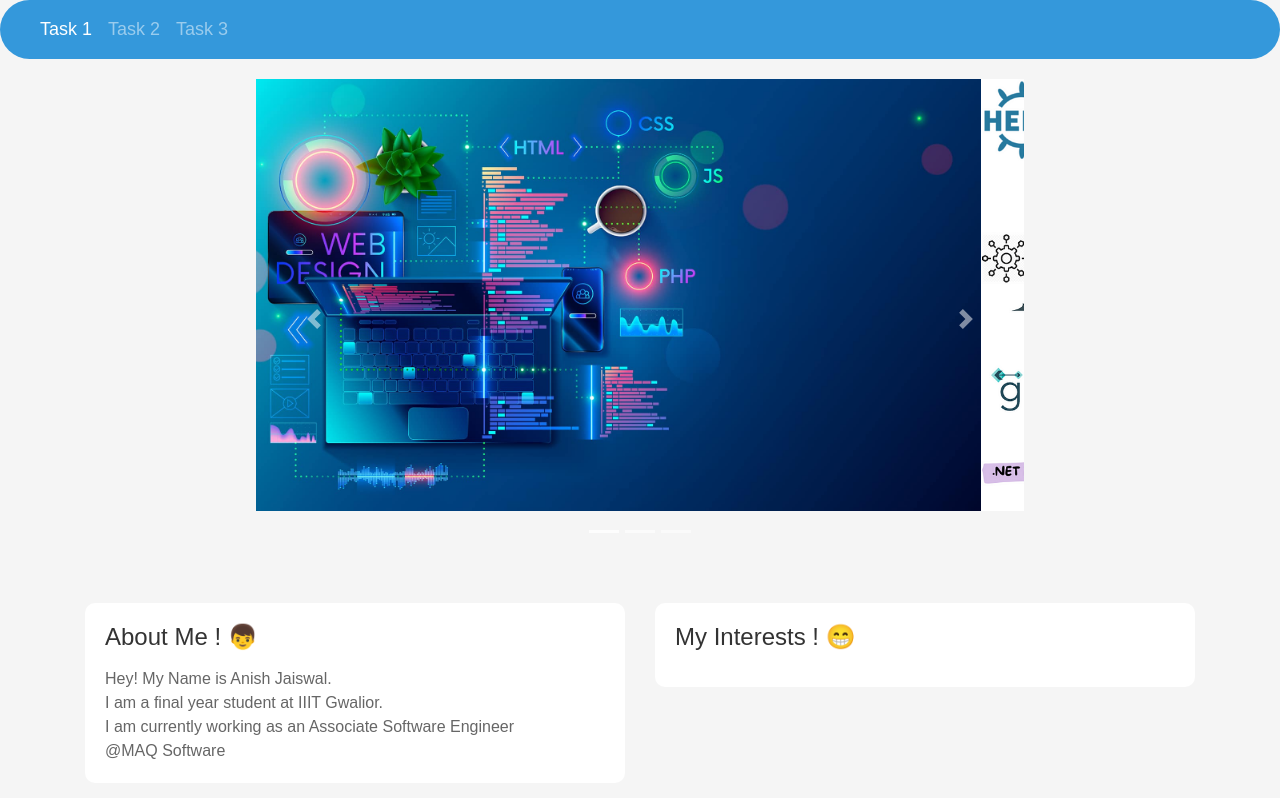
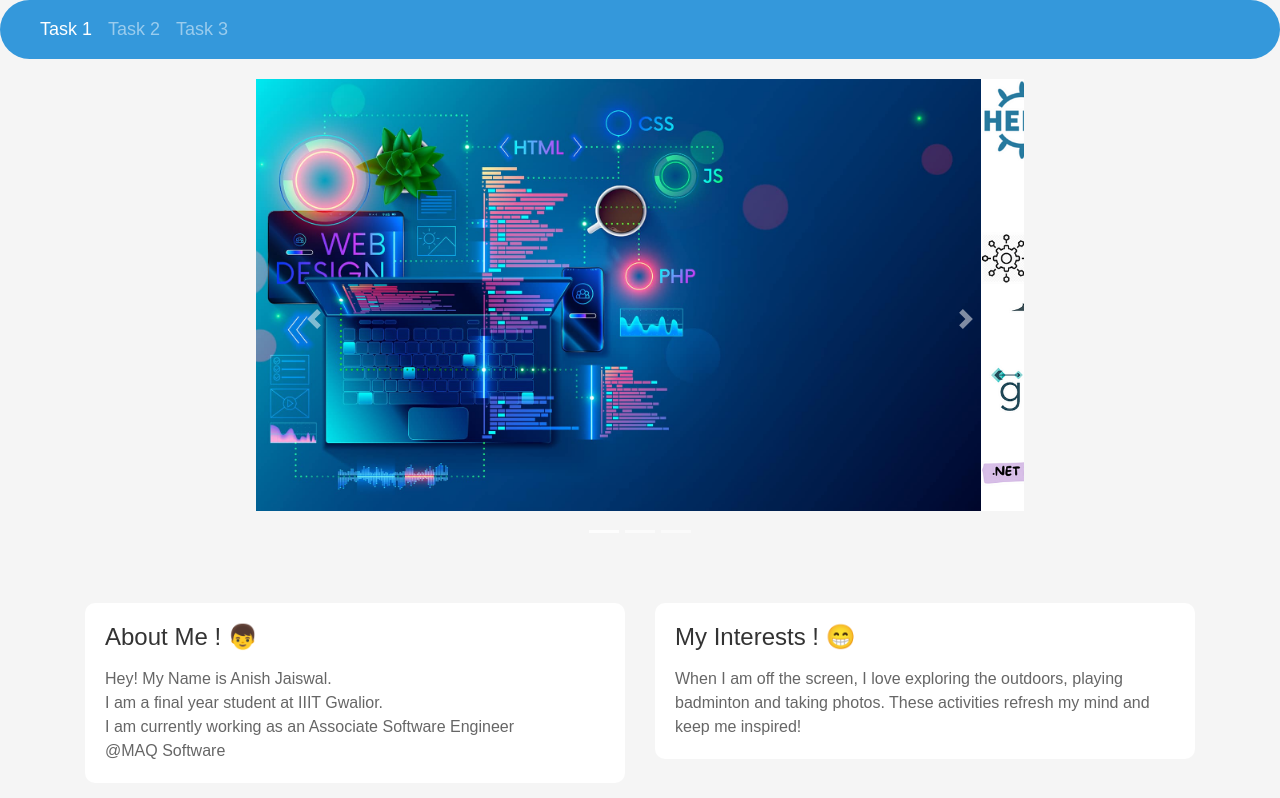
Before and after one commit to aniiiish/WebAppBootCamp, a website: page index.html in a window 1280 px wide. Drawn offline with nearby package versions, Linux system fonts and the light colour scheme.

Commit message:
Added content to the divs

```diff
--- a/index.html
+++ b/index.html
@@ -112,7 +112,7 @@
         <div class="col-md-6">
             <div class="content-div">
                 <h2>My Interests ! &#128513;</h2>
-                <p></p>
+                <p>When I am off the screen, I love exploring the outdoors, playing badminton and taking photos. These activities refresh my mind and keep me inspired!</p>
             </div>
         </div>
     </div>
```
